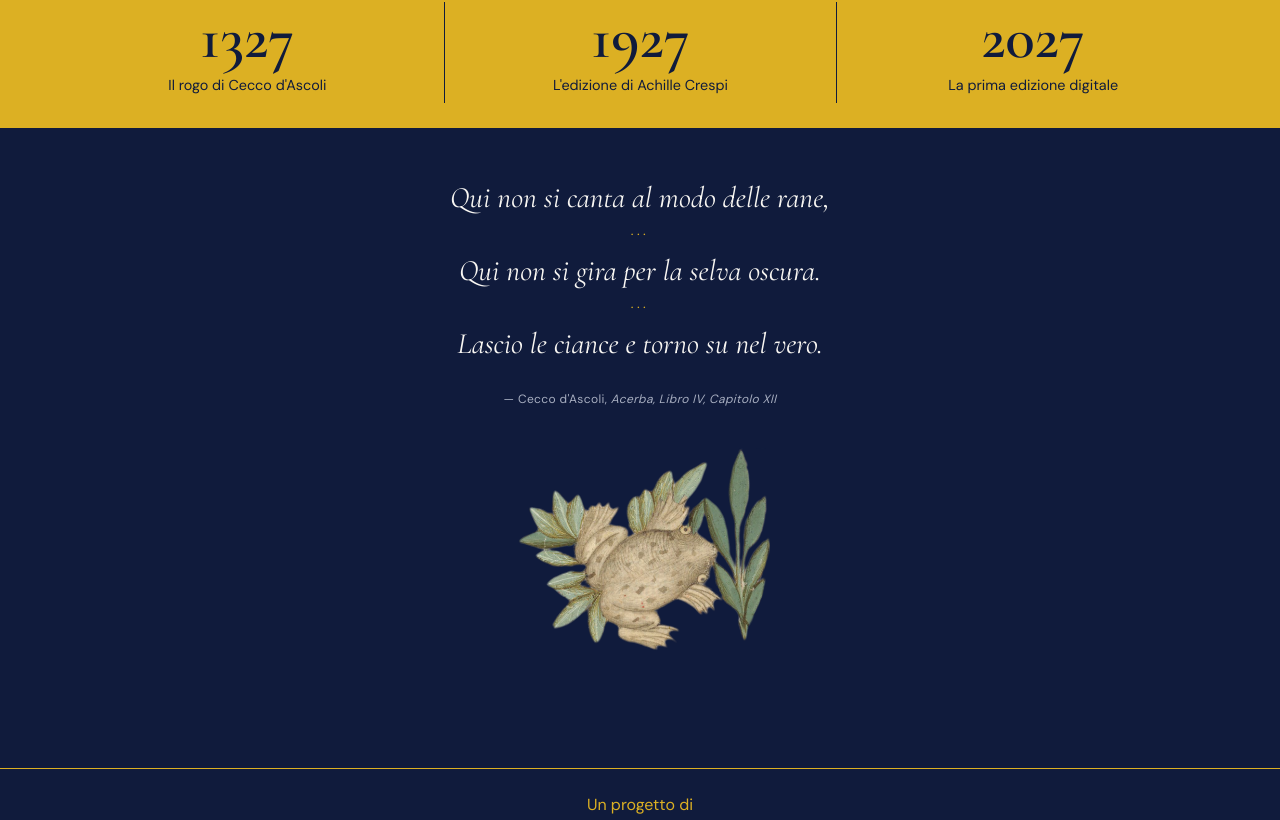
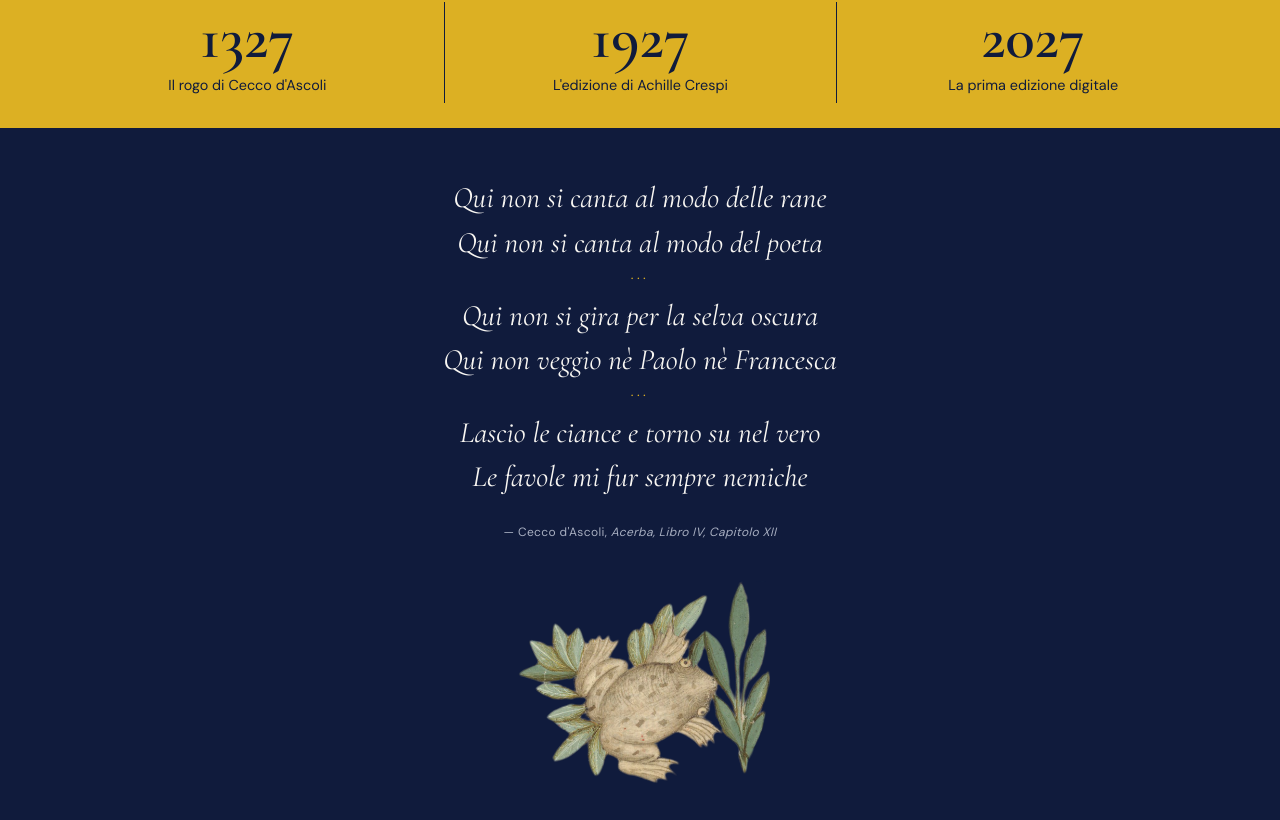
Before and after one commit to acerbaetas/acerbaetas.github.io, a plain HTML site: page index.html in a window 1280 px wide. Shown: the part 1063-1883 px from the top of the page. Drawn offline with nearby package versions, Linux system fonts and the light colour scheme.

Commit message:
update index

```diff
--- a/index.html
+++ b/index.html
@@ -143,11 +143,15 @@
         <section class="quote-section text-center">
 
           <blockquote class="acerba-quote">
-            <p>Qui non si canta al modo delle rane,</p>
+            <p>Qui non si canta al modo delle rane</p>
+            <p>Qui non si canta al modo del poeta</p>
             <span class="verse-omission" aria-label="Versi omessi">···</span>
-            <p>Qui non si gira per la selva oscura.</p>
+            <p>Qui non si gira per la selva oscura</p>
+            <p>Qui non veggio nè Paolo nè Francesca</p>
             <span class="verse-omission" aria-label="Versi omessi">···</span>
-            <p>Lascio le ciance e torno su nel vero.</p>
+            <p>Lascio le ciance e torno su nel vero</p>
+            <p>Le favole mi fur sempre nemiche</p>
+            <p></p>
 
             <footer class="quote-author">
               — Cecco d'Ascoli, <cite>Acerba, Libro IV, Capitolo XII</cite>
```
